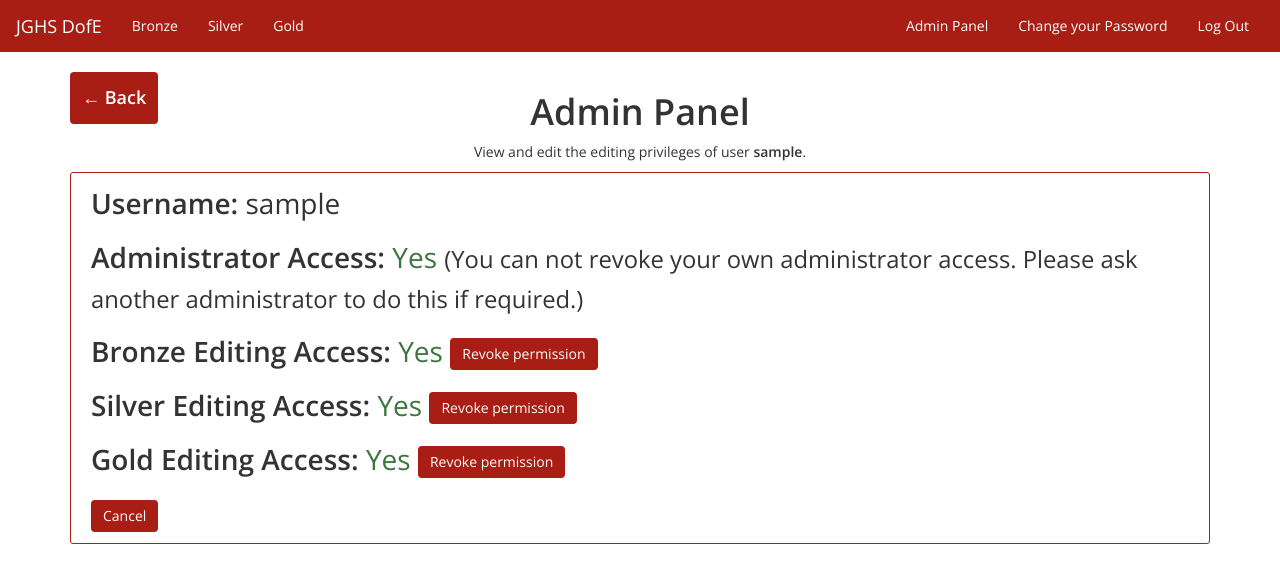
After one commit to sbneelu/jghsdofe, a Flask app: a page that uses jghsdofe/templates/layout.html.j2 in a window 1280 px wide. The commit adds this page. Shown: the top 583 px of the page. Run offline with Flask 2, Linux system fonts and the light colour scheme; a user stored in the database is signed in; tables that the repository leaves empty hold one stand-in row (values such as "Sample post"); parts of the project's set-up code (start-up, migrations or seed data) failed here and were passed over; some libraries are stand-ins or nearby versions.

Commit message:
Admin panel

```diff
--- a/jghsdofe/edit/routes.py
+++ b/jghsdofe/edit/routes.py
@@ -1,8 +1,8 @@
 from flask import abort, render_template, url_for, redirect, flash, request, Blueprint, current_app
 from flask_login import current_user, login_required
-from jghsdofe.models import Announcement, Section, Link, Event
+from jghsdofe.models import Announcement, Section, Link, Event, User
 from jghsdofe import db
-from jghsdofe.edit.forms import AnnouncementForm, SectionDetailsForm, LinkDetailsForm, FileDetailsForm, EditFileDetailsForm, EventForm, OrderForm
+from jghsdofe.edit.forms import AnnouncementForm, SectionDetailsForm, LinkDetailsForm, FileDetailsForm, EditFileDetailsForm, EventForm, OrderForm, AdminUsernameForm
 import datetime
 import os
 from werkzeug import secure_filename
@@ -523,3 +523,176 @@ def order_sections(level):
 
     flash('You are not authorised to edit sections for this level.', 'danger')
     return redirect(url_for('view.links', level=level))
+
+
+@edit.route('/admin', methods=['GET', 'POST'])
+@login_required
+def admin_panel():
+    if current_user.is_authenticated and getattr(current_user, 'is_admin'):
+        form = AdminUsernameForm()
+        if form.validate_on_submit():
+            return redirect(url_for('edit.admin_view_permissions', username=form.username.data, title='Admin Panel'))
+        return render_template('edit/admin-panel.html.j2', form=form, title='Admin Panel')
+    flash('You are not an administrator. Please request access to the admin panel.', 'danger')
+    return redirect(url_for('main.index'))
+
+
+@edit.route('/admin/<string:username>', methods=['GET', 'POST'])
+@login_required
+def admin_view_permissions(username):
+    if current_user.is_authenticated and getattr(current_user, 'is_admin'):
+        user = User.query.filter_by(username=username).first()
+        if not user:
+            flash('User not found. Please check the username and try again.', 'danger')
+            return redirect(url_for('edit.admin_panel'))
+        return render_template('edit/admin-view-permissions.html.j2', user=user, title='Admin Panel')
+    flash('You are not an administrator. Please request access to the admin panel.', 'danger')
+    return redirect(url_for('main.index'))
+
+
+@edit.route('/admin/<string:username>/grant/<string:level>', methods=['GET', 'POST'])
+@login_required
+def admin_grant_level_access(username, level):
+    if current_user.is_authenticated and getattr(current_user, 'is_admin'):
+        user = User.query.filter_by(username=username).first()
+        if not user:
+            flash('User not found. Please check the username and try again.', 'danger')
+            return redirect(url_for('edit.admin_panel'))
+        if level not in ['bronze', 'silver', 'gold']:
+            abort(404)
+        if getattr(user, level + '_access'):
+            flash('This user already has editing access to this section.', 'danger')
+            return redirect(url_for('edit.admin_view_permissions', username=username))
+        return render_template('edit/admin-grant-level-access.html.j2', user=user, level=level, title='Admin Panel')
+    flash('You are not an administrator. Please request access to the admin panel.', 'danger')
+    return redirect(url_for('main.index'))
+
+
+@edit.route('/admin/<string:username>/grant/<string:level>/confirm', methods=['GET', 'POST'])
+@login_required
+def admin_confirm_grant_level_access(username, level):
+    if current_user.is_authenticated and getattr(current_user, 'is_admin'):
+        user = User.query.filter_by(username=username).first()
+        if not user:
+            flash('User not found. Please check the username and try again.', 'danger')
+            return redirect(url_for('edit.admin_panel'))
+        if level not in ['bronze', 'silver', 'gold']:
+            abort(404)
+        if getattr(user, level + '_access'):
+            flash('This user already has editing access to this section.', 'danger')
+            return redirect(url_for('edit.admin_view_permissions', username=username))
+        setattr(user, level + '_access', True)
+        db.session.commit()
+        flash('User <b>' + username + '</b> has been granted access to edit the <b>' + level.capitalize() + '</b> section.', 'success')
+        return redirect(url_for('edit.admin_view_permissions', username=username))
+    flash('You are not an administrator. Please request access to the admin panel.', 'danger')
+    return redirect(url_for('main.index'))
+
+
+@edit.route('/admin/<string:username>/revoke/<string:level>', methods=['GET', 'POST'])
+@login_required
+def admin_revoke_level_access(username, level):
+    if current_user.is_authenticated and getattr(current_user, 'is_admin'):
+        user = User.query.filter_by(username=username).first()
+        if not user:
+            flash('User not found. Please check the username and try again.', 'danger')
+            return redirect(url_for('edit.admin_panel'))
+        if level not in ['bronze', 'silver', 'gold']:
+            abort(404)
+        if not getattr(user, level + '_access'):
+            flash('This user does not have editing access to this section.', 'danger')
+            return redirect(url_for('edit.admin_view_permissions', username=username))
+        return render_template('edit/admin-revoke-level-access.html.j2', user=user, level=level, title='Admin Panel')
+    flash('You are not an administrator. Please request access to the admin panel.', 'danger')
+    return redirect(url_for('main.index'))
+
+
+@edit.route('/admin/<string:username>/revoke/<string:level>/confirm', methods=['GET', 'POST'])
+@login_required
+def admin_confirm_revoke_level_access(username, level):
+    if current_user.is_authenticated and getattr(current_user, 'is_admin'):
+        user = User.query.filter_by(username=username).first()
+        if not user:
+            flash('User not found. Please check the username and try again.', 'danger')
+            return redirect(url_for('edit.admin_panel'))
+        if level not in ['bronze', 'silver', 'gold']:
+            abort(404)
+        if not getattr(user, level + '_access'):
+            flash('This user does not have editing access to this section.', 'danger')
+            return redirect(url_for('edit.admin_view_permissions', username=username))
+        setattr(user, level + '_access', False)
+        db.session.commit()
+        flash('User <b>' + username + '</b>\'s access to edit the <b>' + level.capitalize() + '</b> section has been revoked.', 'success')
+        return redirect(url_for('edit.admin_view_permissions', username=username))
+    flash('You are not an administrator. Please request access to the admin panel.', 'danger')
+    return redirect(url_for('main.index'))
+
+
+@edit.route('/admin/<string:username>/admin/grant', methods=['GET', 'POST'])
+@login_required
+def admin_grant_admin_access(username):
+    if current_user.is_authenticated and getattr(current_user, 'is_admin'):
+        user = User.query.filter_by(username=username).first()
+        if not user:
+            flash('User not found. Please check the username and try again.', 'danger')
+            return redirect(url_for('edit.admin_panel'))
+        if getattr(user, 'is_admin'):
+            flash('This user is already an administrator.', 'danger')
+            return redirect(url_for('edit.admin_view_permissions', username=username))
+        return render_template('edit/admin-grant-admin-access.html.j2', user=user, title='Admin Panel')
+    flash('You are not an administrator. Please request access to the admin panel.', 'danger')
+    return redirect(url_for('main.index'))
+
+
+@edit.route('/admin/<string:username>/admin/grant/confirm', methods=['GET', 'POST'])
+@login_required
+def admin_confirm_grant_admin_access(username):
+    if current_user.is_authenticated and getattr(current_user, 'is_admin'):
+        user = User.query.filter_by(username=username).first()
+        if not user:
+            flash('User not found. Please check the username and try again.', 'danger')
+            return redirect(url_for('edit.admin_panel'))
+        if getattr(user, 'is_admin'):
+            flash('This user is already an administrator.', 'danger')
+            return redirect(url_for('edit.admin_view_permissions', username=username))
+        setattr(user, 'is_admin', True)
+        db.session.commit()
+        flash('User <b>' + username + '</b> has been granted administrator access to the website.', 'success')
+        return redirect(url_for('edit.admin_view_permissions', username=username))
+    flash('You are not an administrator. Please request access to the admin panel.', 'danger')
+    return redirect(url_for('main.index'))
+
+
+@edit.route('/admin/<string:username>/admin/revoke', methods=['GET', 'POST'])
+@login_required
+def admin_revoke_admin_access(username):
+    if current_user.is_authenticated and getattr(current_user, 'is_admin'):
+        user = User.query.filter_by(username=username).first()
+        if not user:
+            flash('User not found. Please check the username and try again.', 'danger')
+            return redirect(url_for('edit.admin_panel'))
+        if not getattr(user, 'is_admin'):
+            flash('This user is not an administrator.', 'danger')
+            return redirect(url_for('edit.admin_view_permissions', username=username))
+        return render_template('edit/admin-revoke-admin-access.html.j2', user=user, title='Admin Panel')
+    flash('You are not an administrator. Please request access to the admin panel.', 'danger')
+    return redirect(url_for('main.index'))
+
+
+@edit.route('/admin/<string:username>/admin/revoke/confirm', methods=['GET', 'POST'])
+@login_required
+def admin_confirm_revoke_admin_access(username):
+    if current_user.is_authenticated and getattr(current_user, 'is_admin'):
+        user = User.query.filter_by(username=username).first()
+        if not user:
+            flash('User not found. Please check the username and try again.', 'danger')
+            return redirect(url_for('edit.admin_panel'))
+        if not getattr(user, 'is_admin'):
+            flash('This user is not an administrator.', 'danger')
+            return redirect(url_for('edit.admin_view_permissions', username=username))
+        setattr(user, 'is_admin', False)
+        db.session.commit()
+        flash('User <b>' + username + '</b>\'s administrator access to the website has been revoked.', 'success')
+        return redirect(url_for('edit.admin_view_permissions', username=username))
+    flash('You are not an administrator. Please request access to the admin panel.', 'danger')
+    return redirect(url_for('main.index'))
--- a/jghsdofe/models.py
+++ b/jghsdofe/models.py
@@ -50,6 +50,7 @@ class User(db.Model, UserMixin):
     gold_access = db.Column(db.Boolean, nullable=False, default=False)
     silver_access = db.Column(db.Boolean, nullable=False, default=False)
     bronze_access = db.Column(db.Boolean, nullable=False, default=False)
+    is_admin = db.Column(db.Boolean, nullable=False, default=False)
 
     def __repr__(self):
         return f"User('{self.username}')"
--- /dev/null
+++ b/jghsdofe/templates/edit/admin-view-permissions.html.j2
@@ -0,0 +1,61 @@
+{% extends 'layout.html.j2' %}
+{% block content %}
+  {% set days_of_week = ['Monday', 'Tuesday', 'Wednesday', 'Thursday', 'Friday', 'Saturday', 'Sunday'] %}
+  <div class="row">
+    <div class="col-sm-2 col-md-2"><a href="{{ url_for('edit.admin_panel') }}" class="btn btn-primary"><h4>&larr; Back</h4></a></div>
+    <div class="col-sm-8 col-md-8 text-center">
+      <h1>Admin Panel</h1>
+      <p>View and edit the editing privileges of user <b>{{ user.username }}</b>.</p>
+    </div>
+    <div class="col-sm-2 col-md-2"></div>
+  </div>
+  <div class="content-section" style="font-size: 2em;">
+    <div class="mb-2">
+      <b>Username:</b> {{user.username}}
+    </div>
+    <div class="mb-2">
+      <b>Administrator Access:</b>
+      {% if user.is_admin %}
+        <span class="text-success">Yes</span>
+        {% if user == current_user %}
+           <small>(You can not revoke your own administrator access. Please ask another administrator to do this if required.)</small>
+        {% else %}
+          <a href="{{ url_for('edit.admin_revoke_admin_access', username=user.username) }}" class="btn btn-primary">Revoke admin permission</a>
+        {% endif %}
+      {% else %}
+        <span class="text-danger">No</span>
+        <a href="{{ url_for('edit.admin_grant_admin_access', username=user.username) }}" class="btn btn-primary">Make admin</a>
+      {% endif %}
+    </div>
+    <div class="mb-2">
+      <b>Bronze Editing Access:</b>
+      {% if user.bronze_access %}
+        <span class="text-success">Yes</span> <a href="{{ url_for('edit.admin_revoke_level_access', username=user.username, level='bronze') }}" class="btn btn-primary">Revoke permission</a>
+      {% else %}
+        <span class="text-danger">No</span> <a href="{{ url_for('edit.admin_grant_level_access', username=user.username, level='bronze') }}" class="btn btn-primary">Grant permission</a>
+      {% endif %}
+    </div>
+    <div class="mb-2">
+      <b>Silver Editing Access:</b>
+      {% if user.silver_access %}
+        <span class="text-success">Yes</span> <a href="{{ url_for('edit.admin_revoke_level_access', username=user.username, level='silver') }}" class="btn btn-primary">Revoke permission</a>
+      {% else %}
+        <span class="text-danger">No</span> <a href="{{ url_for('edit.admin_grant_level_access', username=user.username, level='silver') }}" class="btn btn-primary">Grant permission</a>
+      {% endif %}
+    </div>
+    <div class="mb-2">
+      <b>Gold Editing Access:</b>
+      {% if user.gold_access %}
+        <span class="text-success">Yes</span> <a href="{{ url_for('edit.admin_revoke_level_access', username=user.username, level='gold') }}" class="btn btn-primary">Revoke permission</a>
+      {% else %}
+        <span class="text-danger">No</span> <a href="{{ url_for('edit.admin_grant_level_access', username=user.username, level='gold') }}" class="btn btn-primary">Grant permission</a>
+      {% endif %}
+    </div>
+
+    <a href="{{ url_for('edit.admin_panel') }}" class="btn btn-primary">Cancel</a>
+
+  </div>
+
+
+
+{% endblock content %}
--- a/jghsdofe/templates/index.html.j2
+++ b/jghsdofe/templates/index.html.j2
@@ -5,7 +5,11 @@
   </div>
   <div class="container m-2">
     {% if current_user.is_authenticated %}
-      <div class="alert alert-info">Please email <a class="alert-link" href="mailto:neelu.rsa@gmail.com">neelu.rsa@gmail.com</a> to request access to edit sections of the website. Include your username (<b>{{ current_user.username }}</b>) and the level(s) you wish to edit in your email.</div>
+      {% if current_user.is_admin %}
+        <div class="alert alert-info">Go to the admin panel and input your username (<b>{{ current_user.username }}</b>) to give yourself editing access to sections of the website.</div>
+      {% else %}
+        <div class="alert alert-info">Contact a website administrator and give them your username (<b>{{ current_user.username }}</b>) to request editing access to sections of the website.</div>
+      {% endif%}
     {% endif %}
     <div class="row">
       <div class="level col-sm-4 text-center">
--- a/jghsdofe/templates/layout.html.j2
+++ b/jghsdofe/templates/layout.html.j2
@@ -50,6 +50,9 @@
         </ul>
         <ul class="nav navbar-nav navbar-right">
           {% if current_user.is_authenticated %}
+            {% if current_user.is_admin %}
+              <li><a href="{{ url_for('edit.admin_panel') }}">Admin Panel</a></li>
+            {% endif %}
             <li><a href="{{ url_for('users.change_password') }}">Change your Password</a></li>
             <li><a href="{{ url_for('users.logout') }}">Log Out</a></li>
           {% else %}
--- a/jghsdofe/templates/users/signup.html.j2
+++ b/jghsdofe/templates/users/signup.html.j2
@@ -58,7 +58,7 @@
         {% endif %}
       </fieldset>
       <p>
-        Once you have signed up, please email <a href="mailto:neelu.rsa@gmail.com">neelu.rsa@gmail.com</a> to request access to edit sections of the website. Include your username and the level(s) you wish to edit in your email.
+        Once you have signed up, contact a website administrator and give them your username to request editing access to sections of the website.
       </p>
       <div class="form-group">
         {{ form.submit(class="btn btn-primary") }}
--- a/jghsdofe/view/routes.py
+++ b/jghsdofe/view/routes.py
@@ -121,6 +121,8 @@ def calendar(level):
 
 @view.route('/<string:level>/calendar/<int:id>')
 def event(level, id):
+    if level not in ['bronze', 'silver', 'gold']:
+        abort(404)
     event = Event.query.get(id)
     if not event:
         flash('Invalid event.', 'danger')
```
Also changed, not shown: delete_user.py (added, +31 -0 lines), jghsdofe/edit/forms.py (+11 -0 lines), jghsdofe/templates/edit/admin-grant-admin-access.html.j2 (added, +19 -0 lines), jghsdofe/templates/edit/admin-grant-level-access.html.j2 (added, +19 -0 lines), jghsdofe/templates/edit/admin-panel.html.j2 (added, +40 -0 lines), jghsdofe/templates/edit/admin-revoke-admin-access.html.j2 (added, +19 -0 lines), jghsdofe/templates/edit/admin-revoke-level-access.html.j2 (added, +16 -0 lines), permissions.py (+13 -3 lines).
